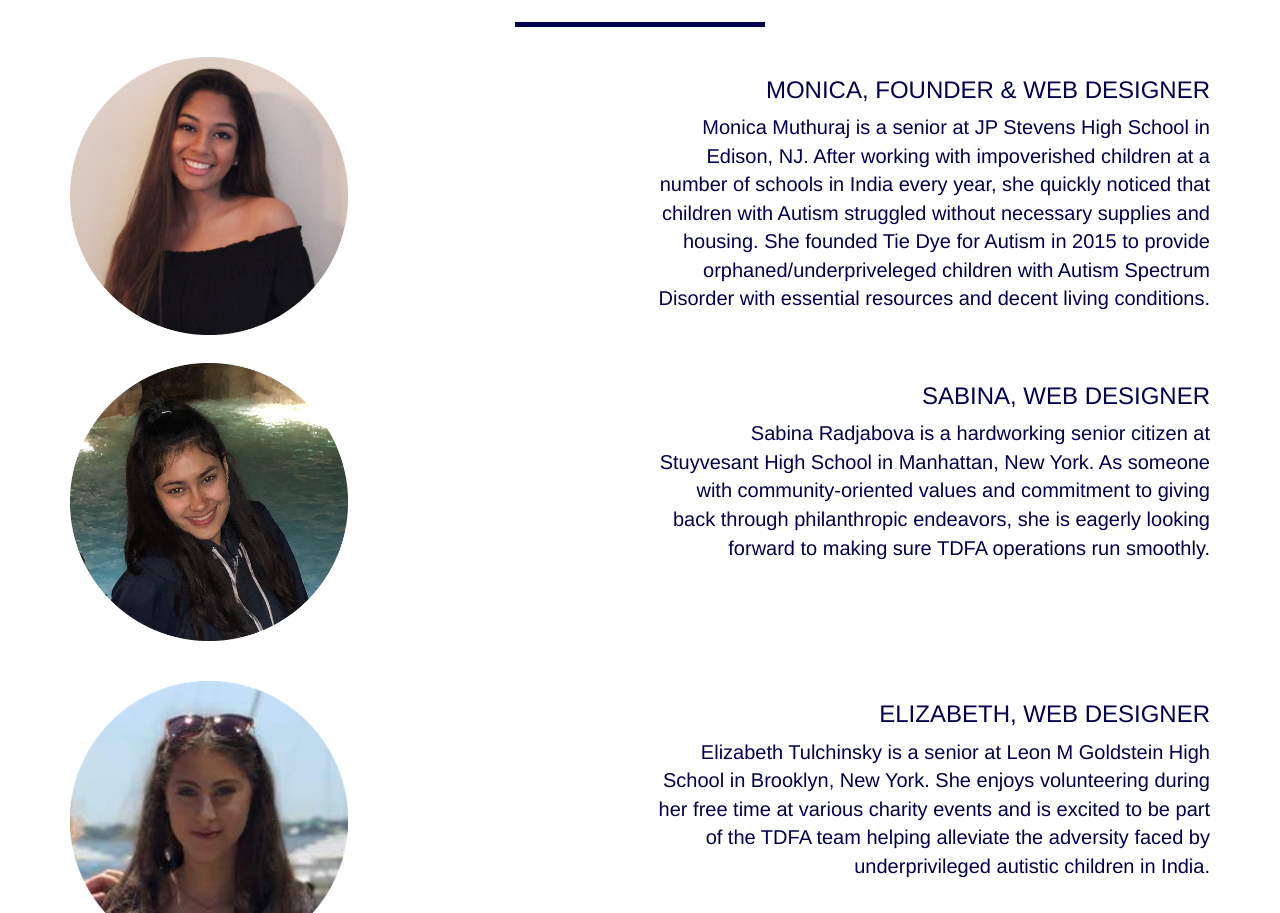
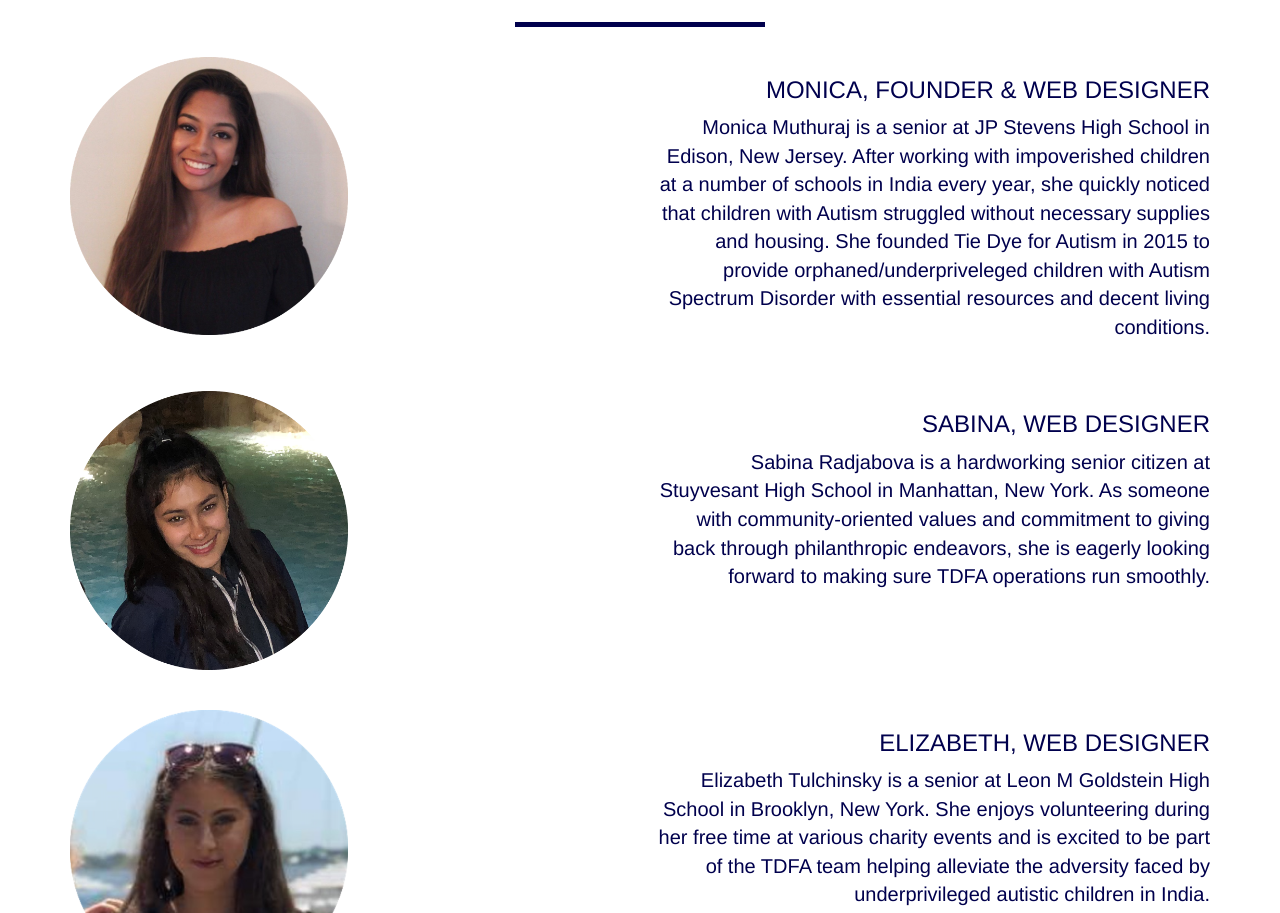
Before and after one commit to typicalmonica/tdfa-draft, a website with bundled scripts: page index.html in a window 1280 px wide. Shown: the part 1807-2720 px from the top of the page. Built offline with nearby package versions, Linux system fonts and the light colour scheme; a script that the page names is missing.

Commit message:
Update index.html

```diff
--- a/index.html
+++ b/index.html
@@ -180,7 +180,7 @@
 			</div>
 			<div class="col-lg-6 text-right">
 				<h3>Monica, Founder & Web Designer</h3>
-				<p>Monica Muthuraj is a senior at JP Stevens High School in Edison, NJ. After working with impoverished children at a number of schools in India every year, she quickly noticed that children with Autism struggled without necessary supplies and housing. She founded Tie Dye for Autism in 2015 to provide orphaned/underpriveleged children with Autism Spectrum Disorder with essential resources and decent living conditions.</p>
+				<p>Monica Muthuraj is a senior at JP Stevens High School in Edison, New Jersey. After working with impoverished children at a number of schools in India every year, she quickly noticed that children with Autism struggled without necessary supplies and housing. She founded Tie Dye for Autism in 2015 to provide orphaned/underpriveleged children with Autism Spectrum Disorder with essential resources and decent living conditions.</p>
 				<br><br>
 			</div>
 		 </div>
```
